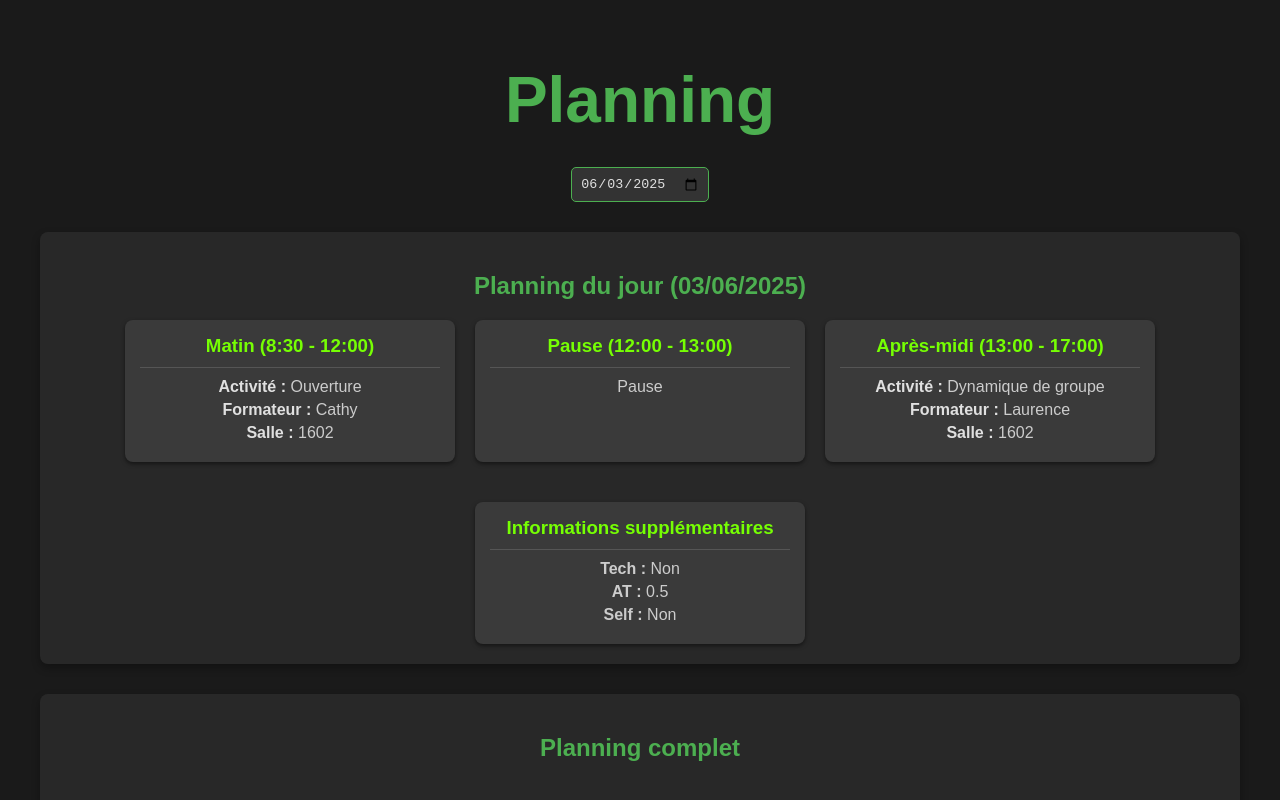
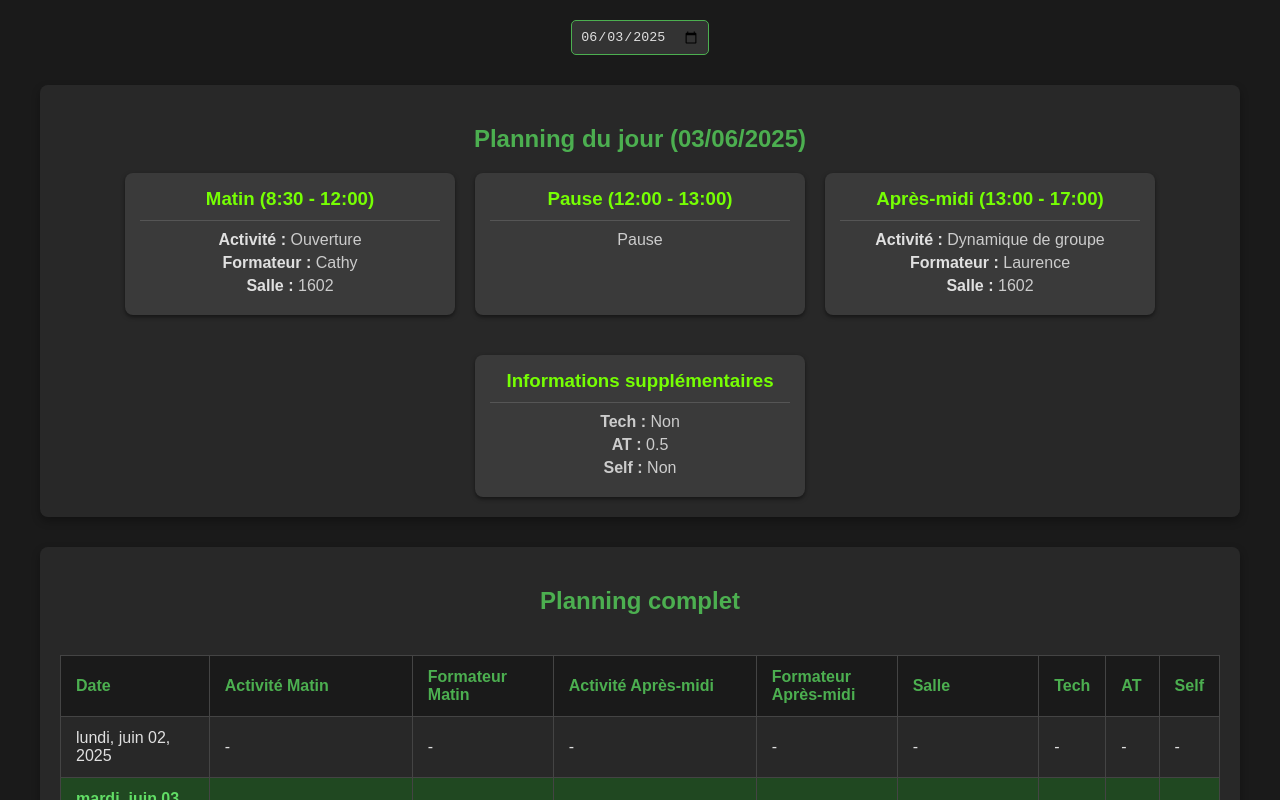
Before and after one commit to Alessandro-Trapani/agenda, a React (Create React App) app: page / in a window 1280 px wide. Shown: the top 800 px of the page. Built offline with nearby package versions, Linux system fonts and the light colour scheme.

Commit message:
fix: remove main title from schedule viewer for cleaner UI

```diff
--- a/src/ScheduleViewer.js
+++ b/src/ScheduleViewer.js
@@ -440,8 +440,6 @@ const ScheduleViewer = () => {
 
   return (
     <div className="schedule-container">
-      <h1 className="main-title">Planning</h1>
-
       <div className="date-selector">
         <input
           id="date-input"
```
